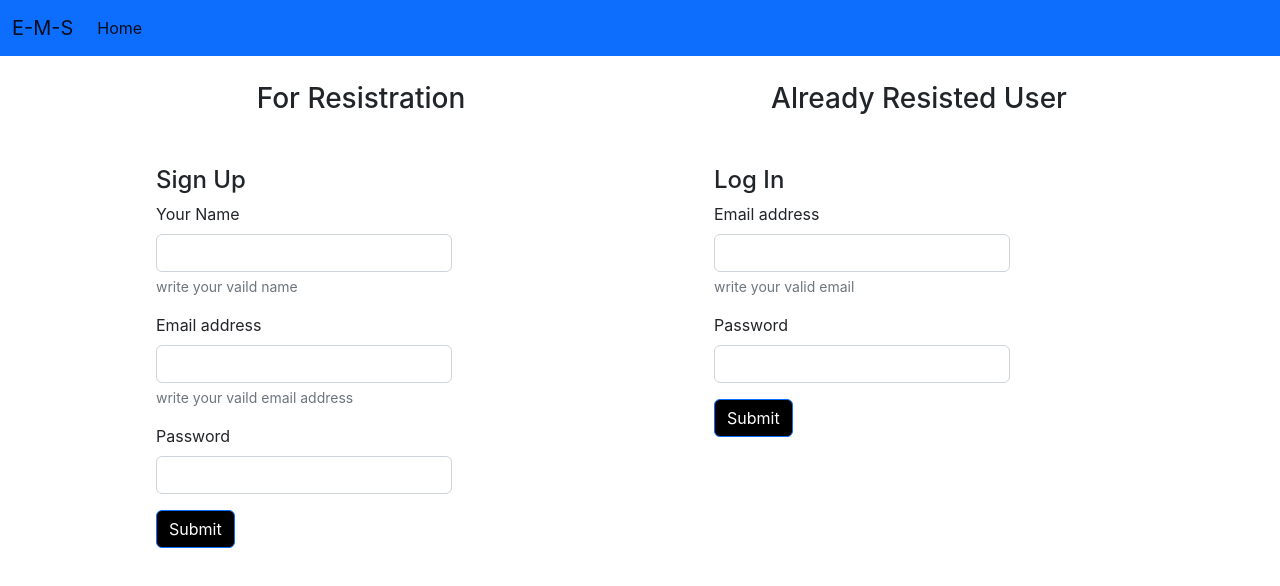
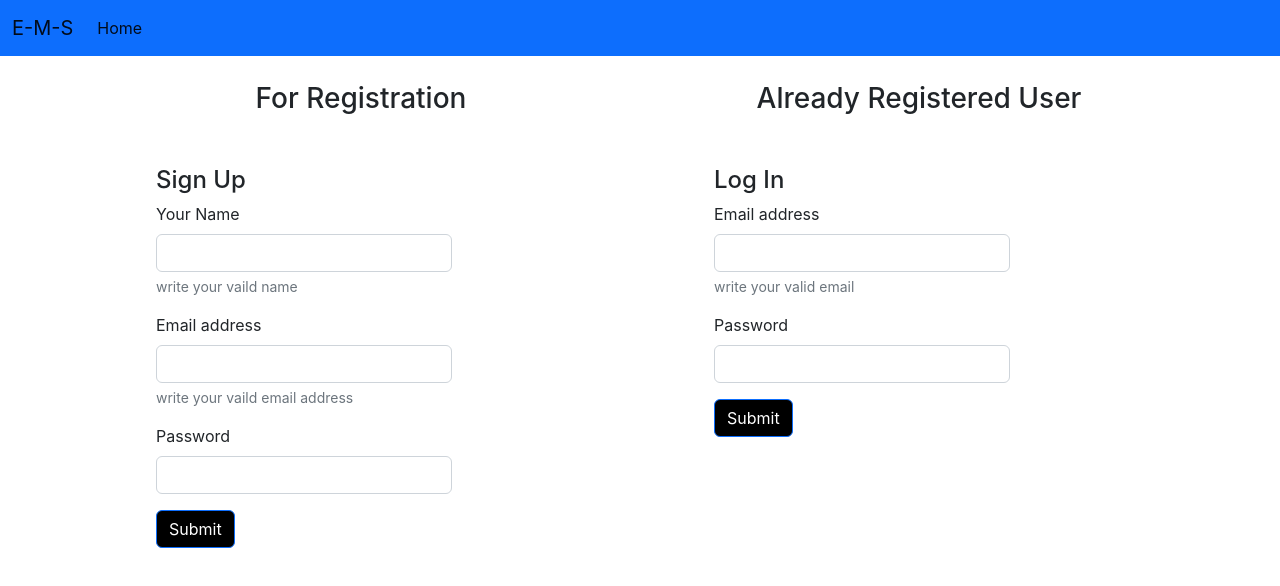
Before and after one commit to hemantsengar1234/employee-data, a React (Create React App) app: page / in a window 1280 px wide. Shown: the top 586 px of the page. Built offline with nearby package versions, Linux system fonts and the light colour scheme.

Commit message:
twelveth commit

```diff
--- a/src/components/Home.js
+++ b/src/components/Home.js
@@ -8,11 +8,11 @@ function Home() {
     <div className="container main" style={{}}>
 
     <div className='container my-3'>
-        <h3 className='tittel'>For Resistration  </h3>
+        <h3 className='tittel'>For Registration  </h3>
       <SignUp/>
     </div>
     <div className='container my-3'>
-        <h3 className='tittel'> Already Resisted User </h3>
+        <h3 className='tittel'> Already Registered User </h3>
       <LogIn/>
     </div>
     </div>
```
